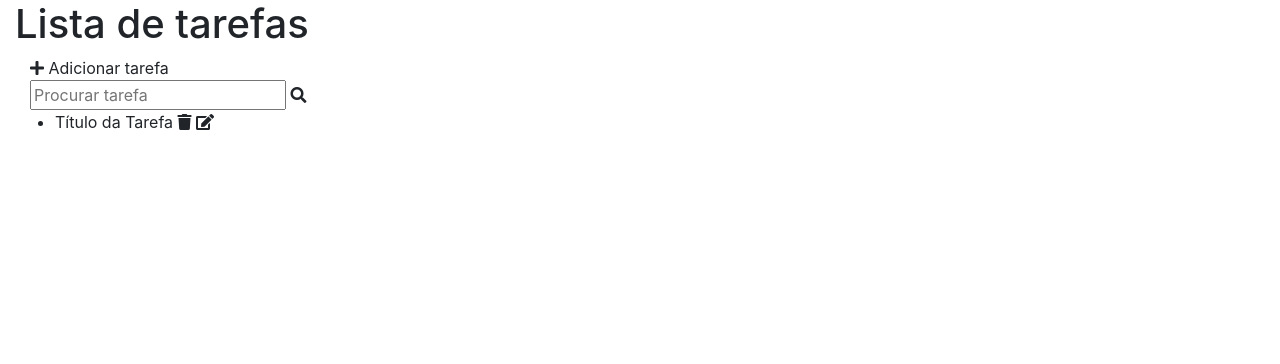
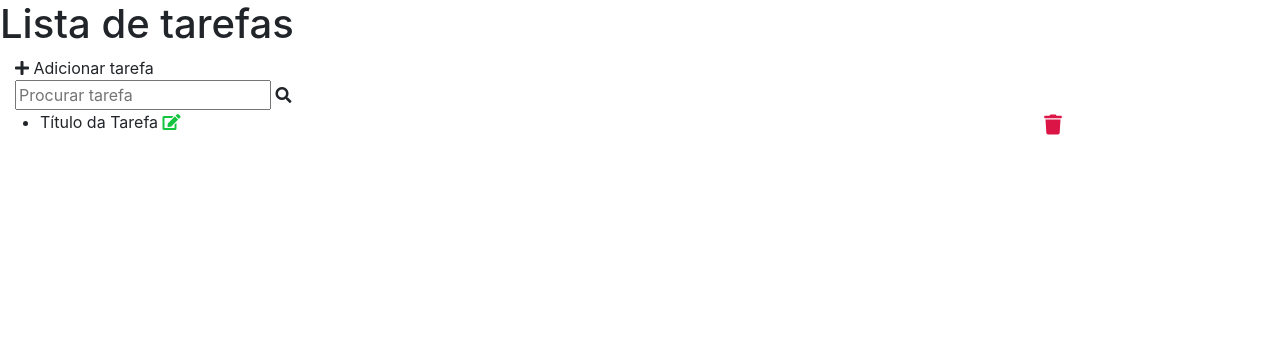
Before and after one commit to oliveiramiro2/TreinamentoWeb, a Django app: page / in a window 1280 px wide. Shown: the part 56-420 px from the top of the page. Run offline with Django 3.2, Linux system fonts and the light colour scheme; some libraries are stand-ins or nearby versions.

Commit message:
config interface

```diff
--- a/configToDo/ToDo/static/css/styles.css
+++ b/configToDo/ToDo/static/css/styles.css
@@ -1,26 +1,56 @@
+/* lista de tarefas */
+.list-div {
+    padding: 0;
+}
+
+.task-list {
+    padding-left: 0;
+}
+
+.task-item {
+    list-style: none;
+    font-size: 20px;
+    height: 50px;
+    padding-top: 10px;
+    border: 1px dashed paleturquoise;
+}
+
+.fas.fa-trash, fas.fa-edit {
+    cursor: pointer;
+    margin: 5px;
+    font-size: 20px;
+    float: right;
+}
+
+.fas.fa-trash {
+    color: #db1647;
+}
+
+.fas.fa-edit{
+    color: #13c43f;
+}
+
 /* css do arquivo base usado no rodape e no icone */
-nav{
+nav {
     opacity: 0.4;
 }
 
-.rodape{
+.rodape {
     display: inline-block;
     margin: 0.8% 45%;
     height: 20px;
 }
 
-.logo_rodape {
+.far.fa-laugh-wink {
     font-size: 60px;
     color: rgb(60, 255, 0);
     text-shadow: rgba(0, 0, 0, 0.432) 50px 10px 4px;
 }
 
-footer{
+footer {
     position: fixed;
     bottom: 0;
     width: 100%;
     height: 80px;
     background-color: rgb(221, 248, 221);
 }
-
-/* css do arquivo index */
--- a/configToDo/ToDo/templates/base.html
+++ b/configToDo/ToDo/templates/base.html
@@ -58,7 +58,7 @@
 
         <!--rodape da pagina-->
         <footer class="border border-dark">
-            <article class="rodape"><i class="far fa-laugh-wink logo_rodape"></i></article>
+            <article class="rodape"><i class="far fa-laugh-wink"></i></article>
         </footer>
     </div>
 
```
